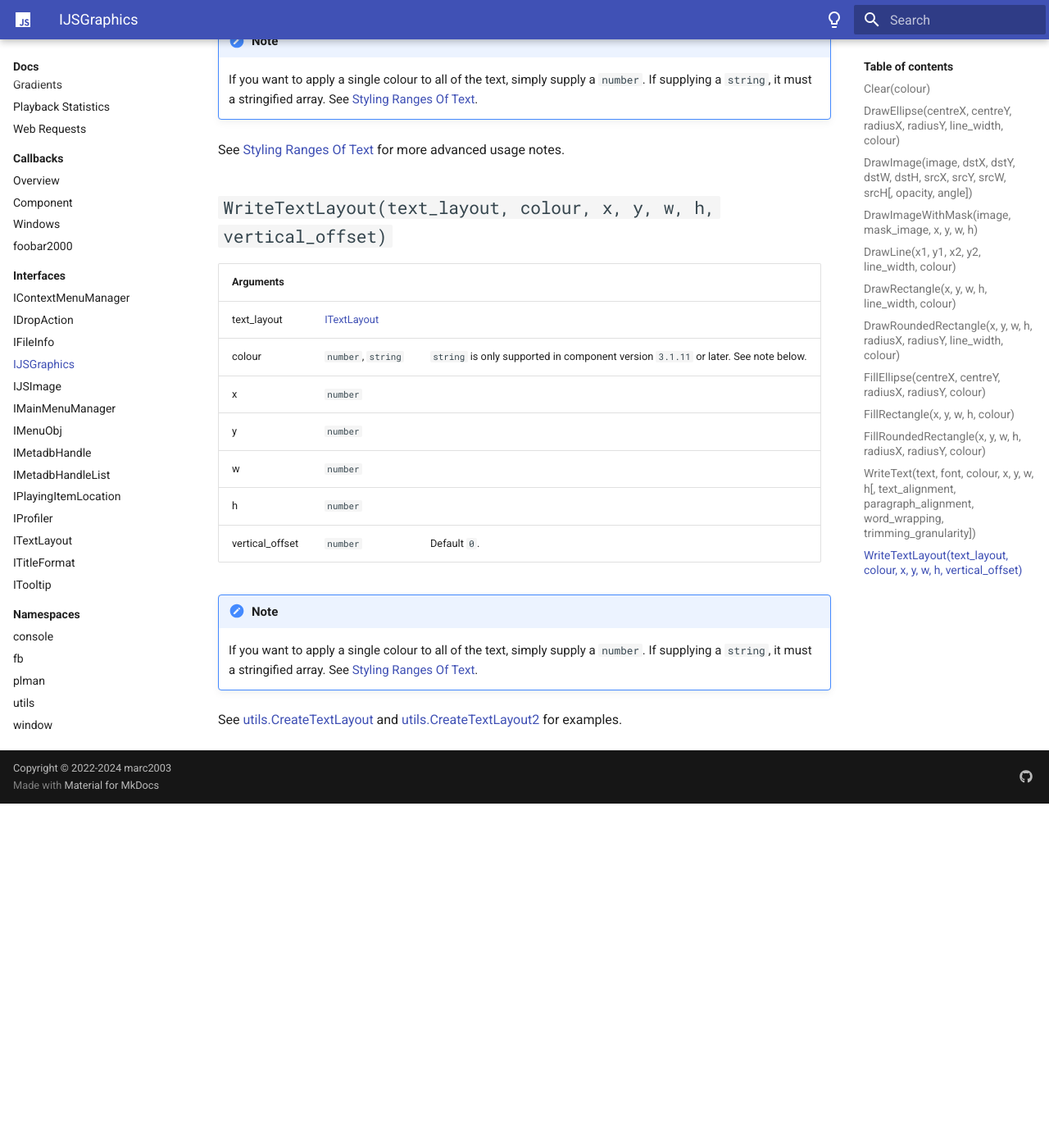
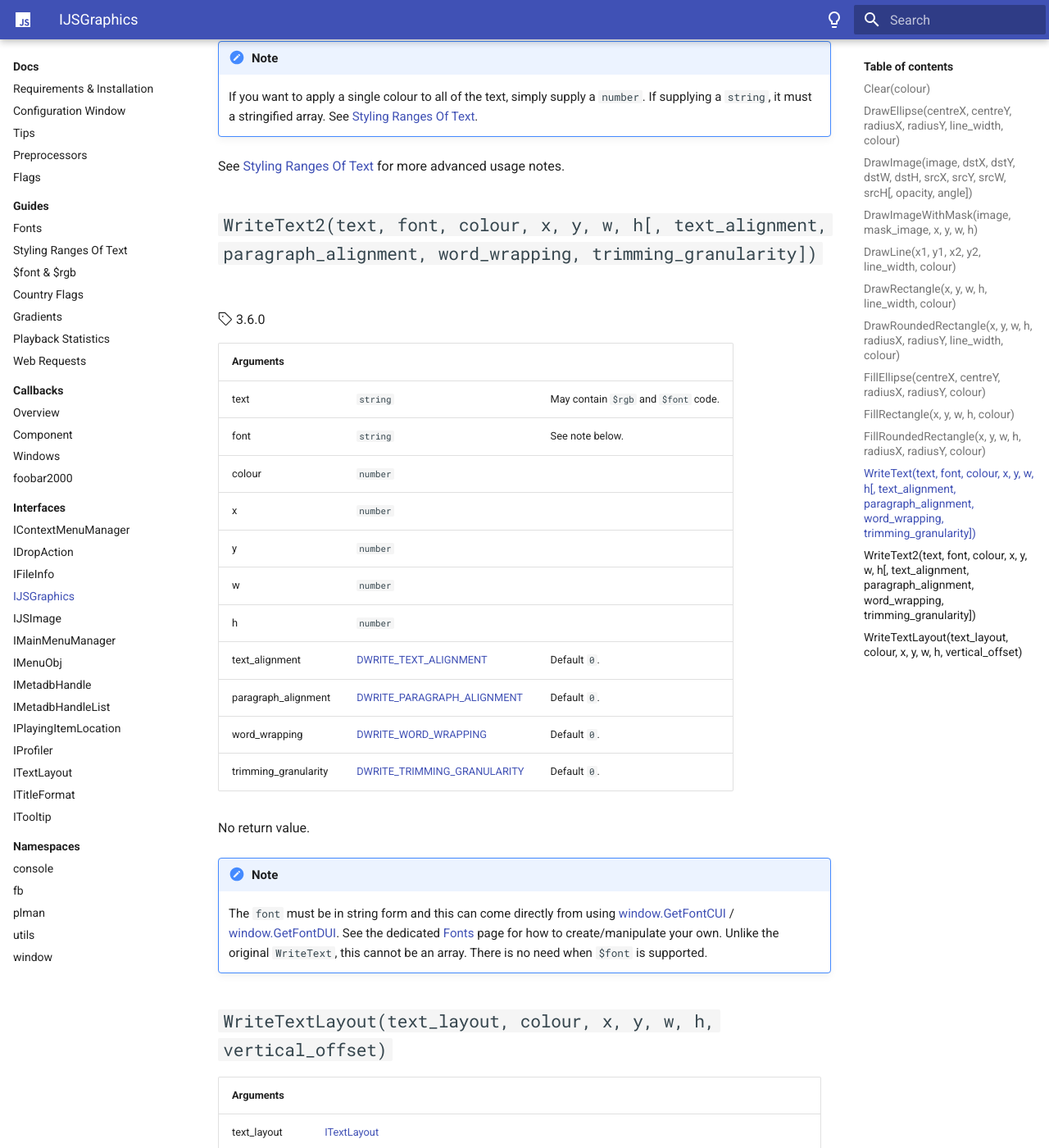
Before and after one commit to jscript-panel/jscript-panel.github.io, an MkDocs documentation site: the page built from docs/docs/interfaces/IJSGraphics.md, in a window 1280 px wide and 1400 px high, scrolled down 7653 px. Shown: the whole window at 82% size. Built offline with MkDocs 1.6.1 and Material for MkDocs 9.7.7, drawn with Linux system fonts in a browser that asks for light colours; before the commit the page ends 8633 px from its top, so only the background shows below that; some of the changed text lies outside the part shown.

Commit message:
WriteText2

```diff
--- a/docs/docs/interfaces/IJSGraphics.md
+++ b/docs/docs/interfaces/IJSGraphics.md
@@ -205,7 +205,7 @@
 ## `WriteText(text, font, colour, x, y, w, h[, text_alignment, paragraph_alignment, word_wrapping, trimming_granularity])`
 |Arguments|||
 |---|---|---|
-|text|`string`|
+|text|`string`|As of component version `3.6.0`, this may contain `$rgb` code.
 |font|`string`|See note below.|
 |colour|`number`, `string`|`string` is only supported in component version `3.3.19` or later. See note below.|
 |x|`number`|
@@ -229,6 +229,29 @@
 
 See [Styling Ranges Of Text](../guides/styling-ranges-text.md) for more advanced usage notes.
 
+## `WriteText2(text, font, colour, x, y, w, h[, text_alignment, paragraph_alignment, word_wrapping, trimming_granularity])`
+:octicons-tag-24: 3.6.0
+
+|Arguments|||
+|---|---|---|
+|text|`string`|May contain `$rgb` and `$font` code.
+|font|`string`|See note below.|
+|colour|`number`|
+|x|`number`|
+|y|`number`|
+|w|`number`|
+|h|`number`|
+|text_alignment|[DWRITE_TEXT_ALIGNMENT](../flags.md#dwrite_text_alignment)|Default `0`.|
+|paragraph_alignment|[DWRITE_PARAGRAPH_ALIGNMENT](../flags.md#dwrite_paragraph_alignment)|Default `0`.|
+|word_wrapping|[DWRITE_WORD_WRAPPING](../flags.md#dwrite_word_wrapping)|Default `0`.|
+|trimming_granularity|[DWRITE_TRIMMING_GRANULARITY](../flags.md#dwrite_trimming_granularity)|Default `0`.|
+
+No return value.
+
+!!! note
+	The `font` must be in string form and this can come directly from using [window.GetFontCUI](../namespaces/window.md#windowgetfontcuitype) / [window.GetFontDUI](../namespaces/window.md#windowgetfontduitype).
+	See the dedicated [Fonts](../guides/fonts.md) page for how to create/manipulate your own. Unlike the original `WriteText`, this cannot be an array. There is no need when `$font` is supported.
+
 ## `WriteTextLayout(text_layout, colour, x, y, w, h, vertical_offset)`
 |Arguments|||
 |---|---|---|
```
